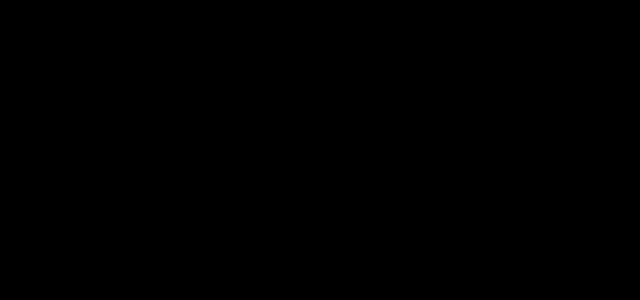
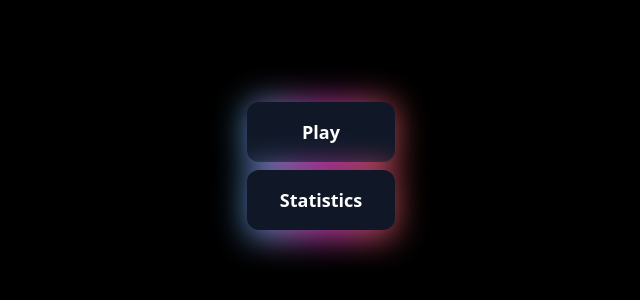
Before and after one commit to KeremVona/Fighting-2, a React (Vite) app in the folder client/: page / in a window 1280 px wide. Shown: the part 230-530 px from the top of the page, without its empty margins (319-959 px from the left). Built offline with nearby package versions, Linux system fonts and the light colour scheme.

Commit message:
main menu work

```diff
--- /dev/null
+++ b/client/src/components/ui/main_menu/Button.tsx
@@ -0,0 +1,23 @@
+import React from "react";
+
+interface ButtonProps {
+  text: string;
+  to: string;
+}
+
+const Button: React.FC<ButtonProps> = ({ text, to }) => {
+  return (
+    <div className="relative inline-flex group">
+      <div className="absolute transitiona-all duration-1000 opacity-70 -inset-px bg-gradient-to-r from-[#44BCFF] via-[#FF44EC] to-[#FF675E] rounded-xl blur-lg group-hover:opacity-100 group-hover:-inset-1 group-hover:duration-200 animate-tilt"></div>
+      <a
+        href={to}
+        className="relative min-w-37 mb-2 inline-flex items-center justify-center px-8 py-4 text-lg font-bold text-white transition-all duration-200 bg-gray-900 font-pj rounded-xl focus:outline-none focus:ring-2 focus:ring-offset-2 focus:ring-gray-900"
+        role="button"
+      >
+        {text}
+      </a>
+    </div>
+  );
+};
+
+export default Button;
--- a/client/src/pages/MainMenu.tsx
+++ b/client/src/pages/MainMenu.tsx
@@ -1,7 +1,14 @@
-import React from "react";
+import Button from "../components/ui/main_menu/Button";
 
 const MainMenu = () => {
-  return <div>MainMenu</div>;
+  return (
+    <>
+      <div className="h-screen w-screen bg-black flex flex-col justify-center items-center">
+        <Button text="Play" to="/game" />
+        <Button text="Statistics" to="/statistics" />
+      </div>
+    </>
+  );
 };
 
 export default MainMenu;
```
